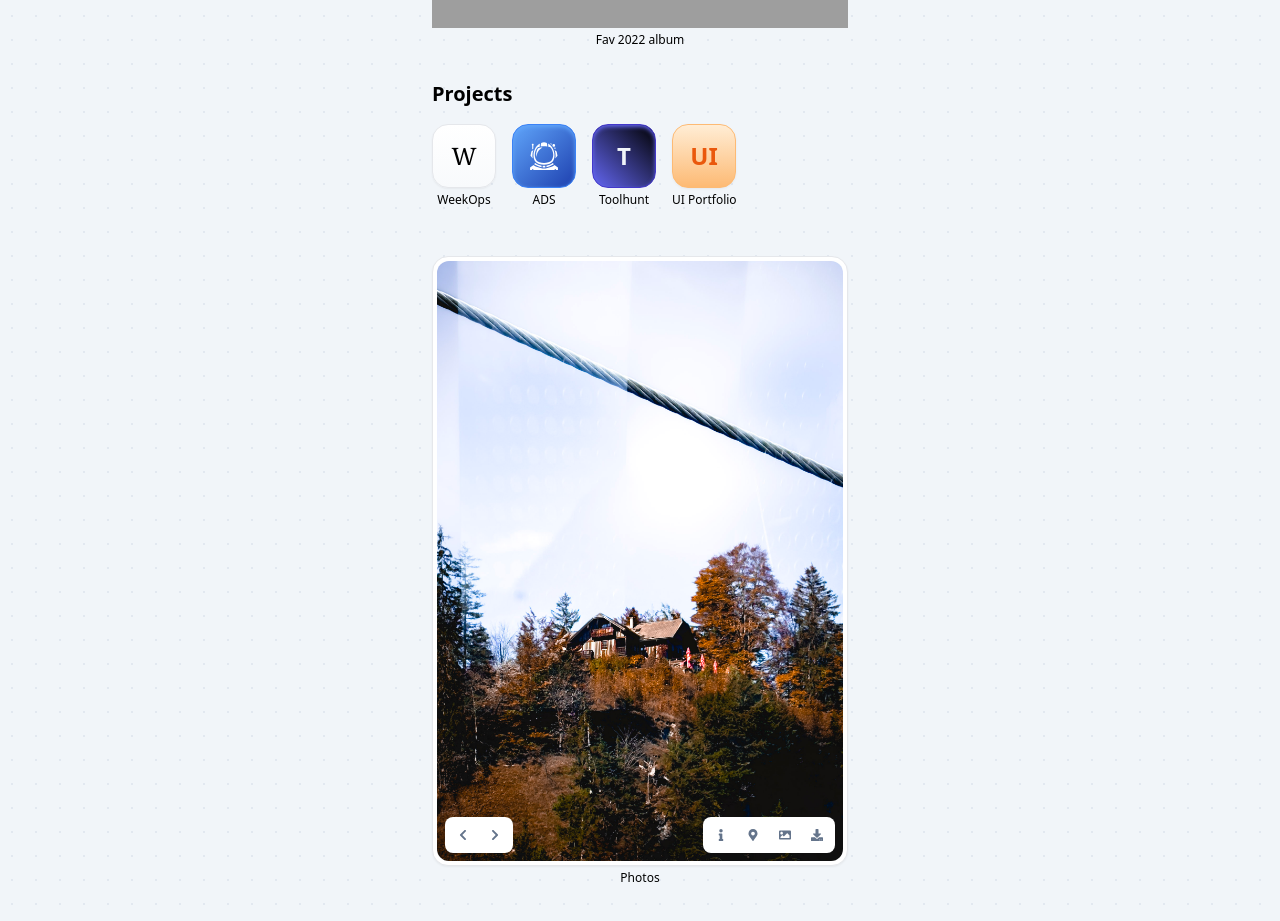
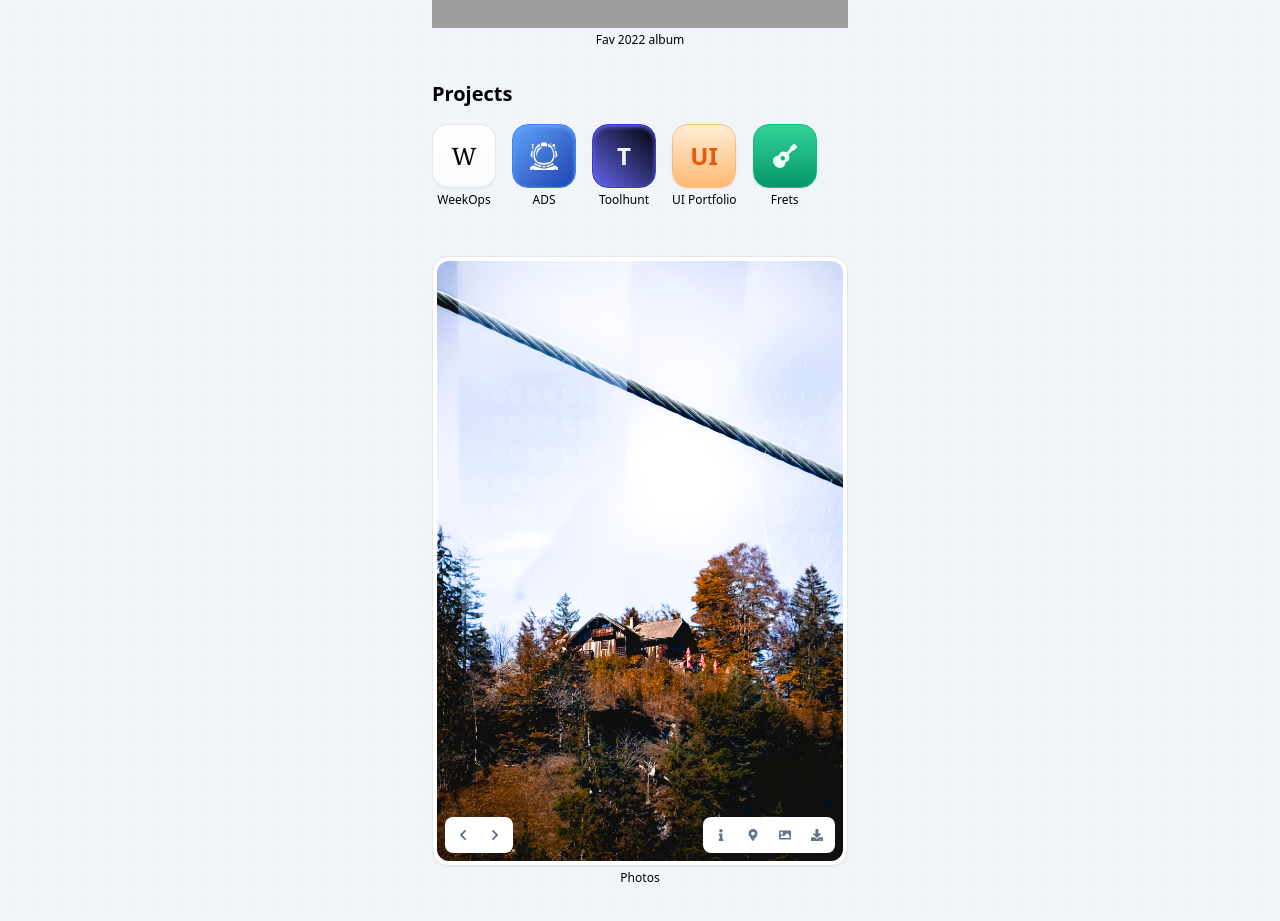
Before and after one commit to jordienr/jordienric.com, a Next.js app: page / in a window 1280 px wide. Shown: the part 860-1781 px from the top of the page. Built offline with nearby package versions, Linux system fonts and the light colour scheme; grey boxes are pictures that could not be loaded.

Commit message:
add frets app

```diff
--- a/app/page.tsx
+++ b/app/page.tsx
@@ -11,8 +11,9 @@ import {
   FaGithubAlt,
   FaTwitter,
   FaInstagram,
+  FaGuitar,
 } from "react-icons/fa";
-import { GiAstronautHelmet } from "react-icons/gi";
+import { GiAstronautHelmet, GiGuitar } from "react-icons/gi";
 import { IoGlassesOutline } from "react-icons/io5";
 
 export default function Home() {
@@ -323,6 +324,23 @@ export default function Home() {
               <div className="text-center text-xs mt-1">UI Portfolio</div>
             </Link>
           </motion.div>
+          <motion.div
+            initial={{ opacity: 0, scale: 0.7, y: 10 }}
+            animate={{ opacity: 1, scale: 1, y: 0 }}
+            transition={{
+              duration: 0.15,
+              delay: 0.8,
+              type: "ease",
+            }}
+            className=""
+          >
+            <Link target="_blank" href="https://frets.jordienric.com">
+              <div className="h-16 w-16 rounded-2xl flex justify-center items-center text-2xl bg-gradient-to-b from-emerald-400 to-emerald-600 text-emerald-50 font-semibold border border-emerald-500 drop-shadow-sm">
+                <FaGuitar />
+              </div>
+              <div className="text-center text-xs mt-1">Frets</div>
+            </Link>
+          </motion.div>
         </div>
       </section>
 
```
